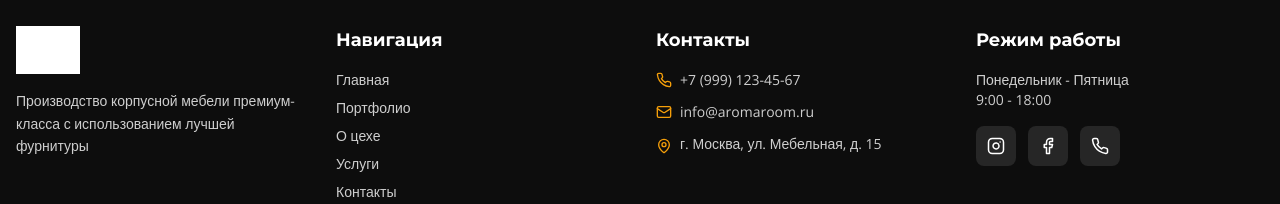
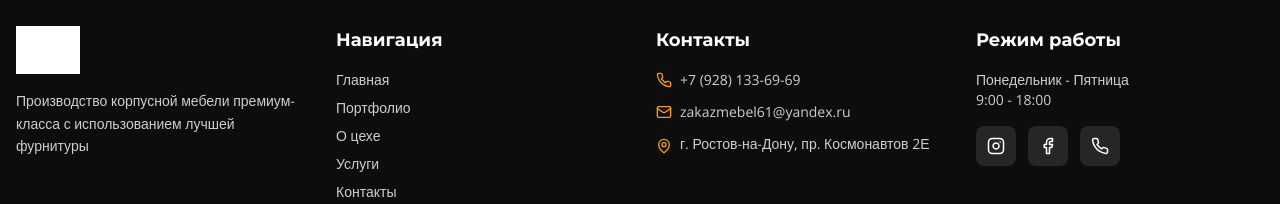
Before and after one commit to pr-poehali-dev/aroma-room-furniture, a React (Vite) app: page / in a window 1280 px wide. Shown: the part 5703-5907 px from the top of the page. Built offline with nearby package versions, Linux system fonts and the light colour scheme; grey boxes are pictures that could not be loaded.

Commit message:
Обновить контакты в подвале

```diff
--- a/src/components/Footer.tsx
+++ b/src/components/Footer.tsx
@@ -76,20 +76,20 @@ const Footer = () => {
             <ul className="space-y-3 text-sm">
               <li className="flex items-center gap-2">
                 <Icon name="Phone" size={16} className="text-primary" />
-                <a href="tel:+79991234567" className="text-white/80 hover:text-white transition-colors">
-                  +7 (999) 123-45-67
+                <a href="tel:+79281336969" className="text-white/80 hover:text-white transition-colors">
+                  +7 (928) 133-69-69
                 </a>
               </li>
               <li className="flex items-center gap-2">
                 <Icon name="Mail" size={16} className="text-primary" />
-                <a href="mailto:info@aromaroom.ru" className="text-white/80 hover:text-white transition-colors">
-                  info@aromaroom.ru
+                <a href="mailto:zakazmebel61@yandex.ru" className="text-white/80 hover:text-white transition-colors">
+                  zakazmebel61@yandex.ru
                 </a>
               </li>
               <li className="flex items-start gap-2">
                 <Icon name="MapPin" size={16} className="text-primary flex-shrink-0 mt-1" />
                 <span className="text-white/80">
-                  г. Москва, ул. Мебельная, д. 15
+                  г. Ростов-на-Дону, пр. Космонавтов 2Е
                 </span>
               </li>
             </ul>
```
